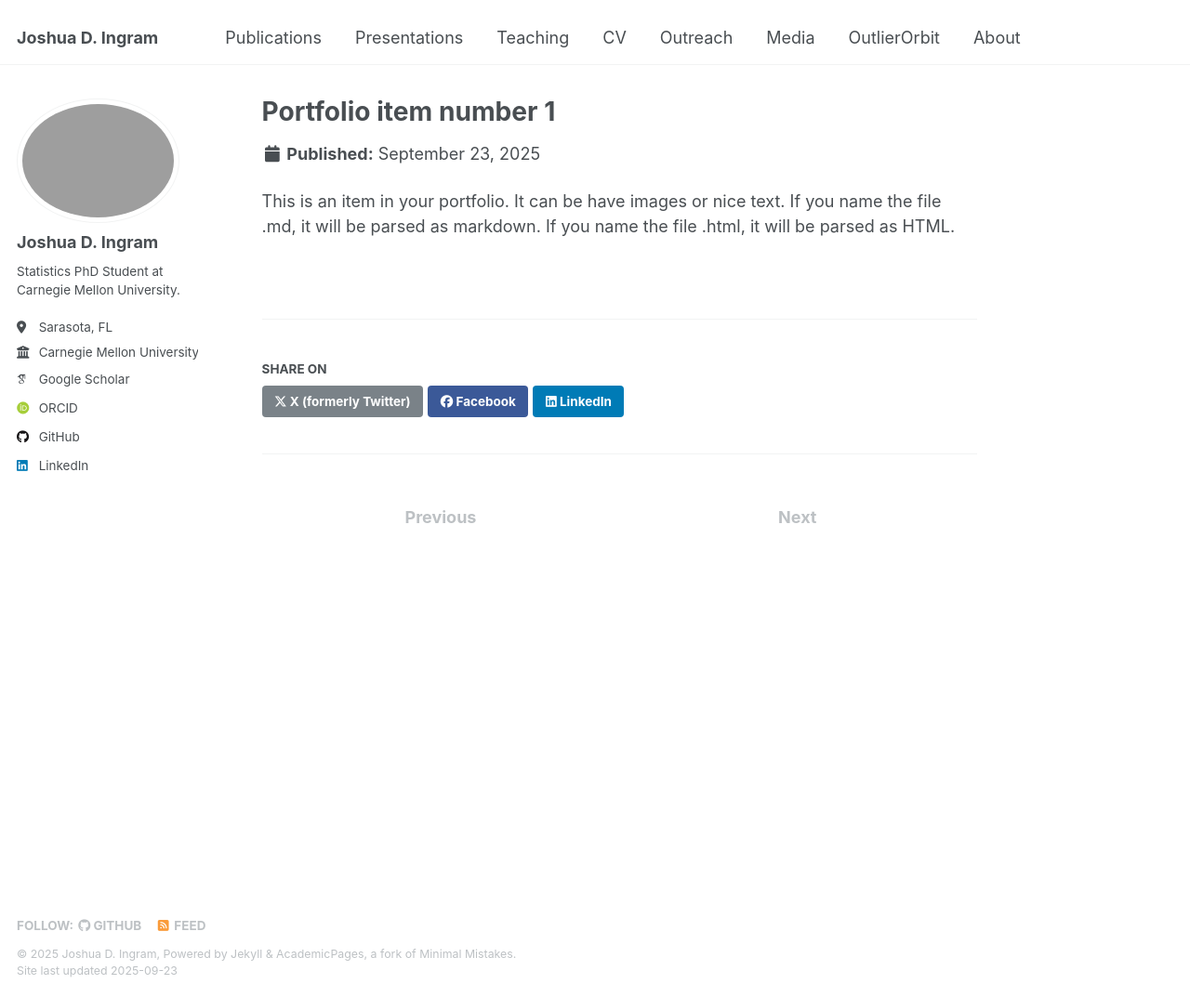
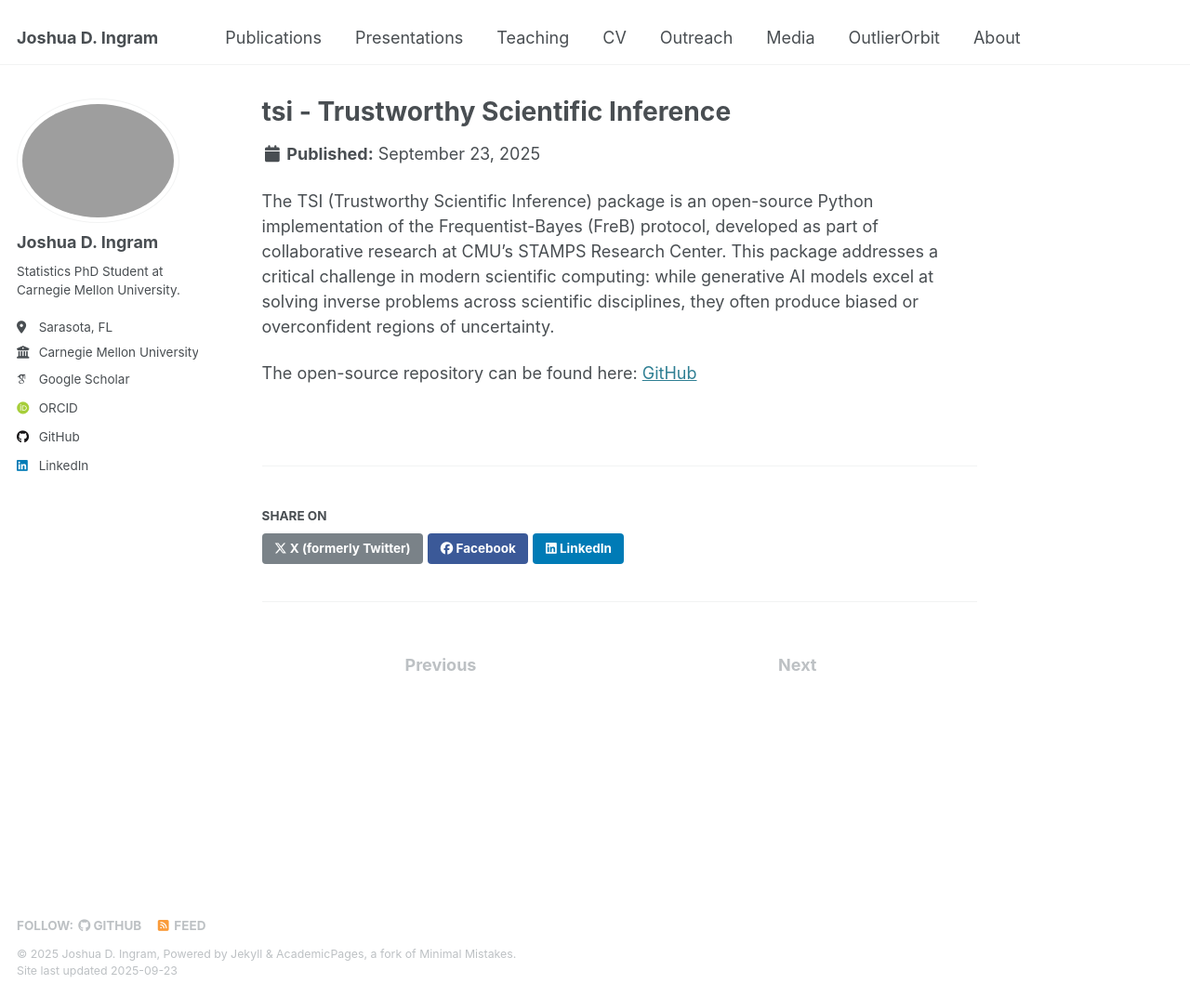
Before and after one commit to Joshuaingram/joshuaingram.github.io, a Jekyll site: the page built from _portfolio/portfolio-1.md, in a window 1280 px wide and 1073 px high. Shown: the whole window at 93% size. Built offline with Jekyll 4.4.1, drawn with Linux system fonts in a browser that asks for light colours; some web fonts are replaced.

Commit message:
Revise portfolio item 1 with TSI project details
Updated title and excerpt for portfolio item 1 to reflect new project details, including a description of the TSI package and its GitHub link.

```diff
--- a/_portfolio/portfolio-1.md
+++ b/_portfolio/portfolio-1.md
@@ -1,7 +1,9 @@
 ---
-title: "Portfolio item number 1"
-excerpt: "Short description of portfolio item number 1<br/><img src='/images/500x300.png'>"
+title: "tsi - Trustworthy Scientific Inference"
+excerpt: "Open-source Python package implementing Frequentist-Bayes (FreB) protocol for rigorous uncertainty quantification in AI-driven scientific inference<br/><img src='/images/500x300.png'>"
 collection: portfolio
 ---
 
-This is an item in your portfolio. It can be have images or nice text. If you name the file .md, it will be parsed as markdown. If you name the file .html, it will be parsed as HTML.
+The TSI (Trustworthy Scientific Inference) package is an open-source Python implementation of the Frequentist-Bayes (FreB) protocol, developed as part of collaborative research at CMU's STAMPS Research Center. This package addresses a critical challenge in modern scientific computing: while generative AI models excel at solving inverse problems across scientific disciplines, they often produce biased or overconfident regions of uncertainty.
+
+The open-source repository can be found here: [GitHub](https://github.com/lee-group-cmu/tsi)
```
